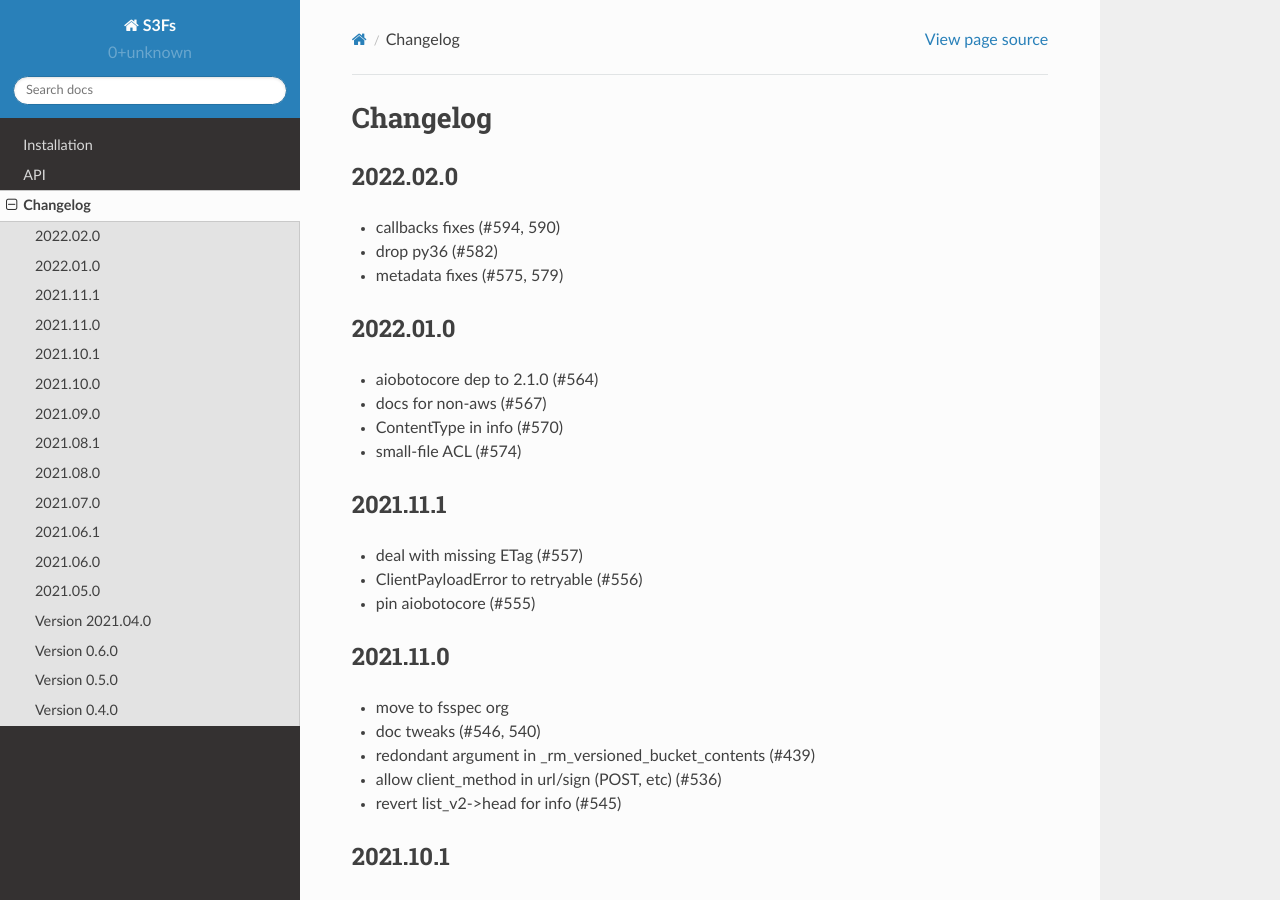
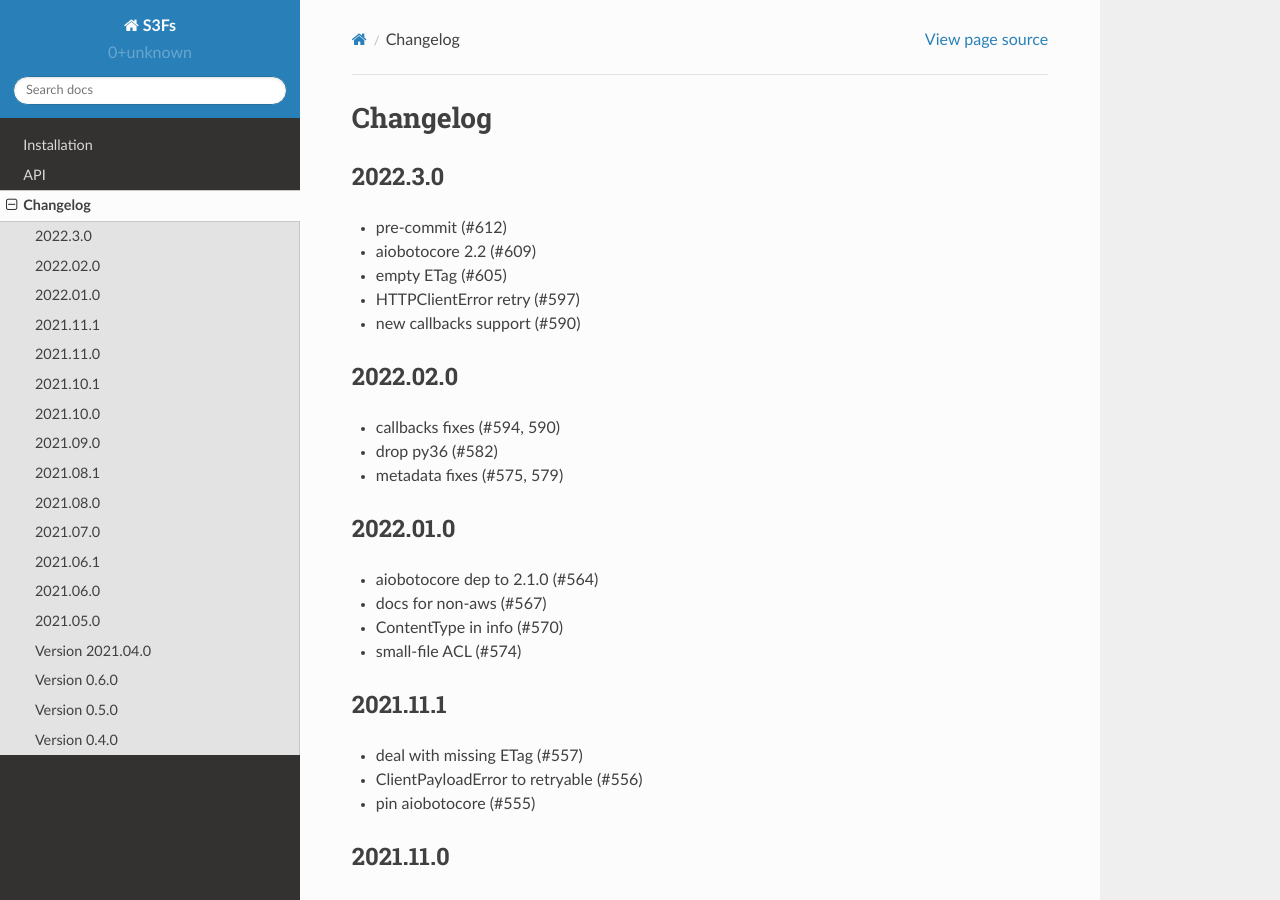
Before and after one commit to zarr-developers/s3fs, a Sphinx documentation site: the page built from docs/source/changelog.rst, in a window 1280 px wide and 900 px high. Built offline with Sphinx 7.4.7 and the Read the Docs theme 2.0.0, drawn with Linux system fonts in a browser that asks for light colours.

Commit message:
Update release notes (#614)

```diff
--- a/docs/source/changelog.rst
+++ b/docs/source/changelog.rst
@@ -1,5 +1,14 @@
 Changelog
 =========
+
+2022.3.0
+--------
+
+- pre-commit (#612)
+- aiobotocore 2.2 (#609)
+- empty ETag (#605)
+- HTTPClientError retry (#597)
+- new callbacks support (#590)
 
 2022.02.0
 ---------
--- a/requirements.txt
+++ b/requirements.txt
@@ -1,3 +1,3 @@
 aiobotocore~=2.2.0
-fsspec==2022.2.0
+fsspec==2022.3.0
 aiohttp<=4
```
